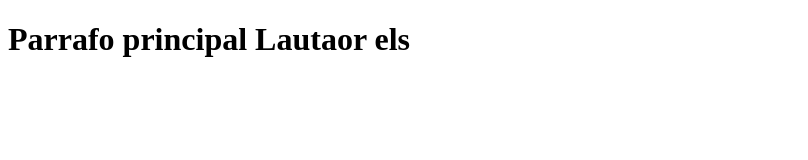
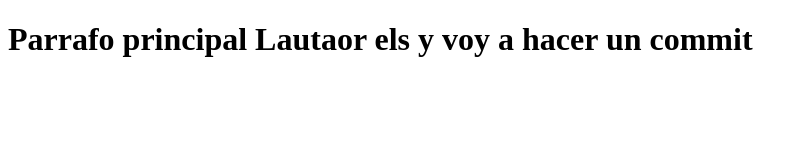
Before and after one commit to Lauti2804/proyectoDemoCursoPrework, a plain HTML site: page index.html in a window 1280 px wide. Shown: the whole page, without its empty margins (0-808 px from the left). Drawn offline with Linux system fonts and the light colour scheme.

Commit message:
Agrego el segundo commit

```diff
--- a/index.html
+++ b/index.html
@@ -4,10 +4,10 @@
     <meta charset="UTF-8">
     <meta http-equiv="X-UA-Compatible" content="IE=edge">
     <meta name="viewport" content="width=device-width, initial-scale=1.0">
-    <title>vanesa </title>
+    <title>Lautaro </title>
 </head>
 <body>
 
-    <h1>Parrafo principal Lautaor els</h1>
+    <h1>Parrafo principal Lautaor els y voy a hacer un commit </h1>
 </body>
 </html>
```
